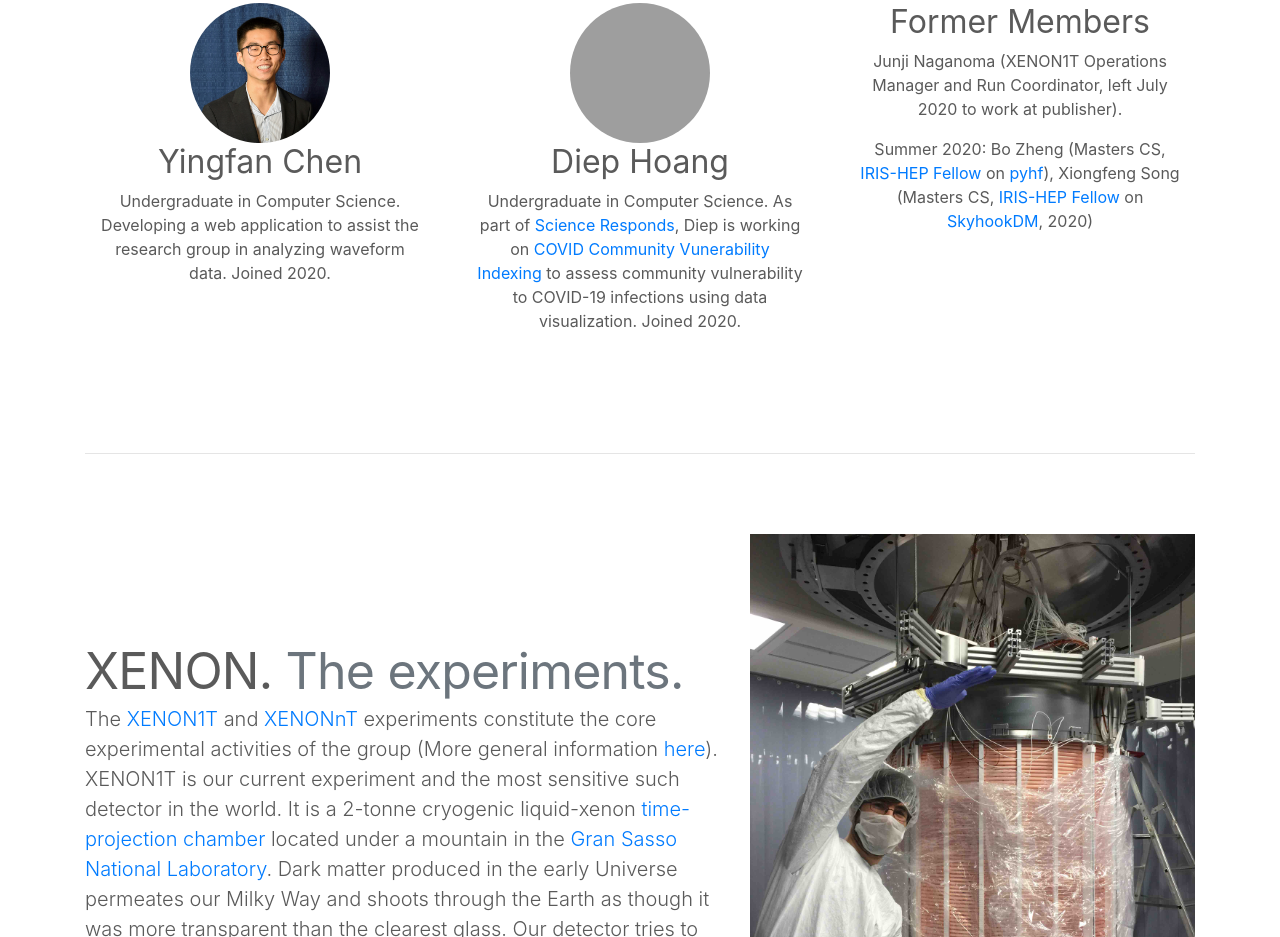
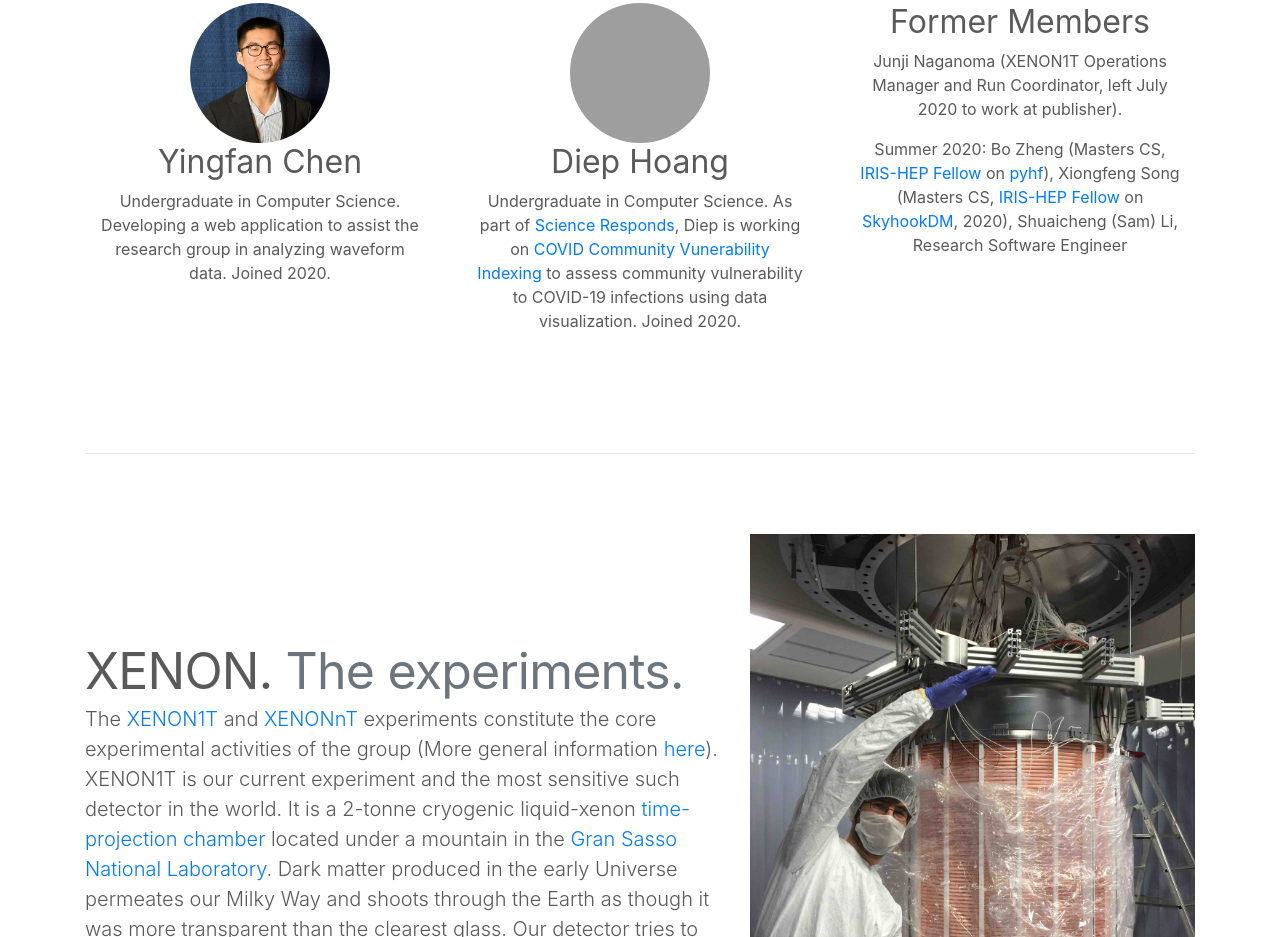
Before and after one commit to RiceAstroparticleLab/website, a plain HTML site: page index.html in a window 1280 px wide. Shown: the part 3349-4286 px from the top of the page. Drawn offline with nearby package versions, Linux system fonts and the light colour scheme; grey boxes are pictures that could not be loaded.

Commit message:
Update index.html

```diff
--- a/index.html
+++ b/index.html
@@ -218,7 +218,7 @@
           <div class="col-lg-4">
             <h2>Former Members</h2>
             <p>Junji Naganoma (XENON1T Operations Manager and Run Coordinator, left July 2020 to work at publisher).</p>
-	    <p>Summer 2020: Bo Zheng (Masters CS, <a href="https://iris-hep.org/fellows/BoZheng.html">IRIS-HEP Fellow</a> on <a href="https://pypi.org/project/pyhf/">pyhf</a>), Xiongfeng Song (Masters CS, <a href="https://iris-hep.org/fellows/BoZheng.html">IRIS-HEP Fellow</a> on <a href="https://iris-hep.org/projects/skyhookdm.html">SkyhookDM</a>, 2020)</p>
+	    <p>Summer 2020: Bo Zheng (Masters CS, <a href="https://iris-hep.org/fellows/BoZheng.html">IRIS-HEP Fellow</a> on <a href="https://pypi.org/project/pyhf/">pyhf</a>), Xiongfeng Song (Masters CS, <a href="https://iris-hep.org/fellows/BoZheng.html">IRIS-HEP Fellow</a> on <a href="https://iris-hep.org/projects/skyhookdm.html">SkyhookDM</a>, 2020), Shuaicheng (Sam) Li, Research Software Engineer</p>
           </div><!-- /.col-lg-4 -->
 
 	  </div> <!-- /.div-class-row -->
```
